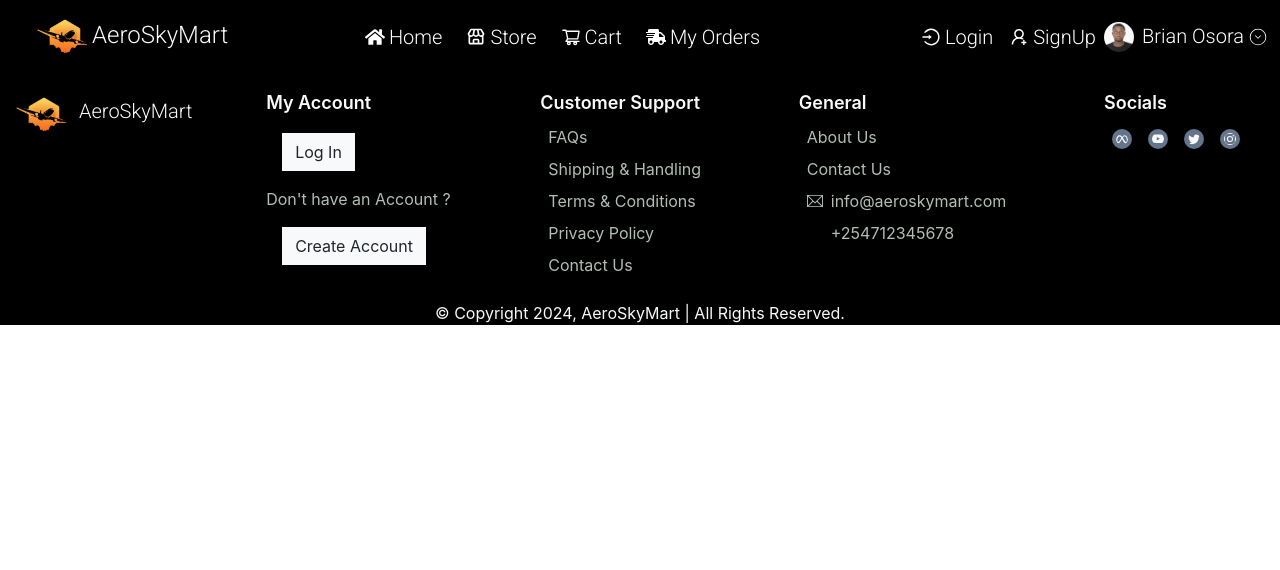
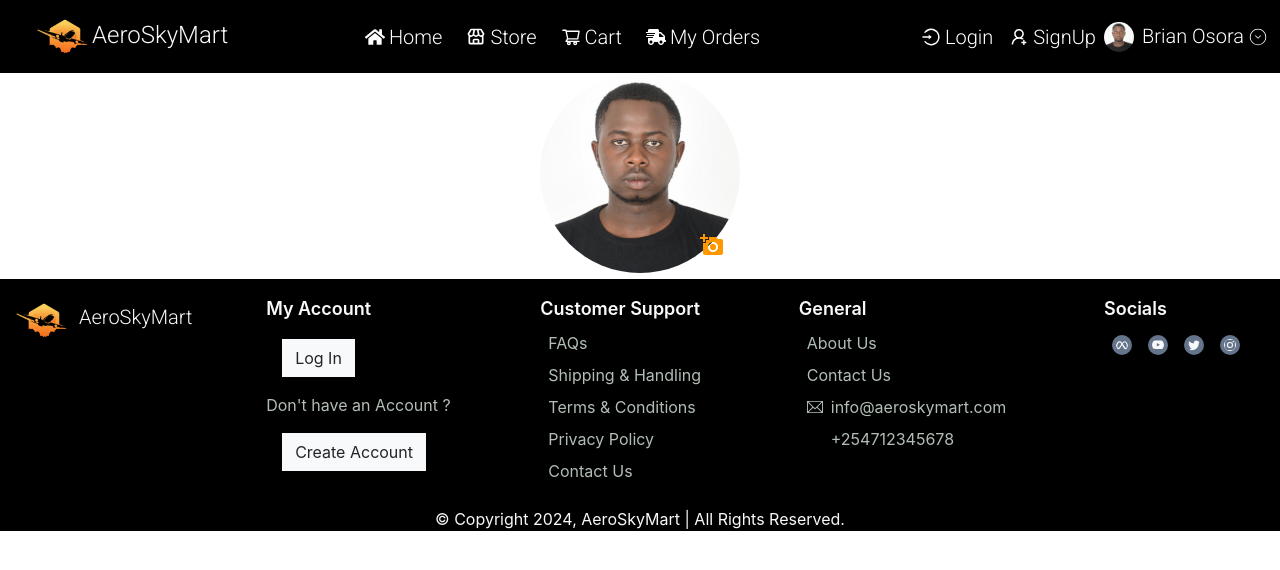
Before and after one commit to Osorabrian/AeroSkyMart, a React (Create React App) app: page /my_profile in a window 1280 px wide. Shown: the top 570 px of the page. Built offline with nearby package versions, Linux system fonts and the light colour scheme; some icons are missing.

Commit message:
create my profile component

```diff
--- a/src/Components/App/App.js
+++ b/src/Components/App/App.js
@@ -17,6 +17,7 @@ import ForgotPassword from '../Login/Forgot Password';
 import Succesful from '../Checkout/Successful';
 import WishList from '../Wishlist/WishList';
 import {Routes, Route} from 'react-router-dom'
+import Profile from '../MyProfile/Profile';
 
 function App() {
   return (
@@ -38,6 +39,7 @@ function App() {
           <Route path='checkout' element={<Checkout/>} />
           <Route path='payment_successful' element={<Succesful/>}/>
           <Route path='wishlist' element={<WishList/>} />
+          <Route path='my_profile' element={<Profile/>} />
       </Routes>
       <Footer/>
     </div>
--- /dev/null
+++ b/src/Components/MyProfile/Profile.js
@@ -0,0 +1,15 @@
+import React from 'react'
+import './profile.css'
+import { MdAddAPhoto } from "react-icons/md";
+import profile_pic from '../images/greencqard (2).JPG'
+
+export default function Profile(){
+    return(
+        <div>
+            <div id='profile-picture-div'>
+                <img src={profile_pic} alt='profile pic' id='profile-picture'/>
+                <MdAddAPhoto id='change-profile-picture-icon' className='text-2xl fill-[#ff9800]'/>
+            </div>
+        </div>
+    )
+}
--- /dev/null
+++ b/src/Components/MyProfile/profile.css
@@ -0,0 +1,18 @@
+#profile-picture{
+    border-radius: 50%;
+    height: 200px;
+    width: 200px;
+}
+
+#profile-picture-div{
+    position: relative;
+    display: inline-block;
+    margin: auto;
+}
+
+#change-profile-picture-icon{
+    position: absolute;
+    top: 80%;
+    left: 80%;
+    z-index: 1;
+}
--- a/src/Components/Navbar/SideNav.js
+++ b/src/Components/Navbar/SideNav.js
@@ -24,7 +24,7 @@ export default function SideNav({closeSideNav}){
 
                 <hr></hr>
 
-                <li className='nav-item'>
+                <li className='nav-item' >
                     <NavLink to='/' className={'nav-link flex'} onClick={closeNav}>
                         <FaHome className='my-auto me-1'/>
                         Home
@@ -33,7 +33,7 @@ export default function SideNav({closeSideNav}){
                 <hr></hr>
 
                 <li className='nav-item'>
-                    <NavLink to='/store' className={'nav-link flex'} onClick={closeNav}>
+                    <NavLink to='/store' className={'nav-link flex'} onClick={closeNav} >
                         <BiStore className='my-auto me-1'/>
                         Store
                     </NavLink>
@@ -83,7 +83,7 @@ export default function SideNav({closeSideNav}){
                     <ul className="dropdown-menu bg-black" id='dropdown-menu'>
 
                         <li className="nav-item">
-                            <NavLink className={'flex dropdown-item bg-black nav-link'}>
+                            <NavLink className={'flex dropdown-item bg-black nav-link'} to='/my_profile'>
                                 <CiUser className="my-auto me-2"/>
                                 View Profile
                             </NavLink>
```
